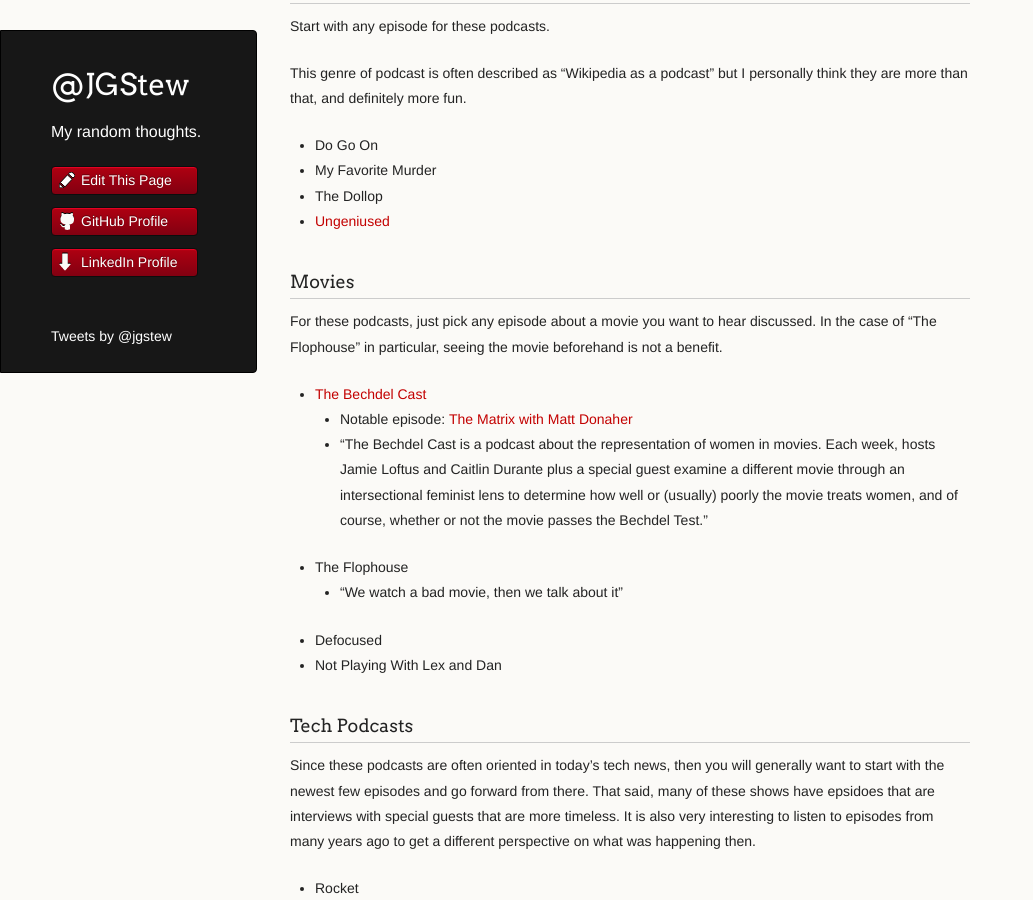
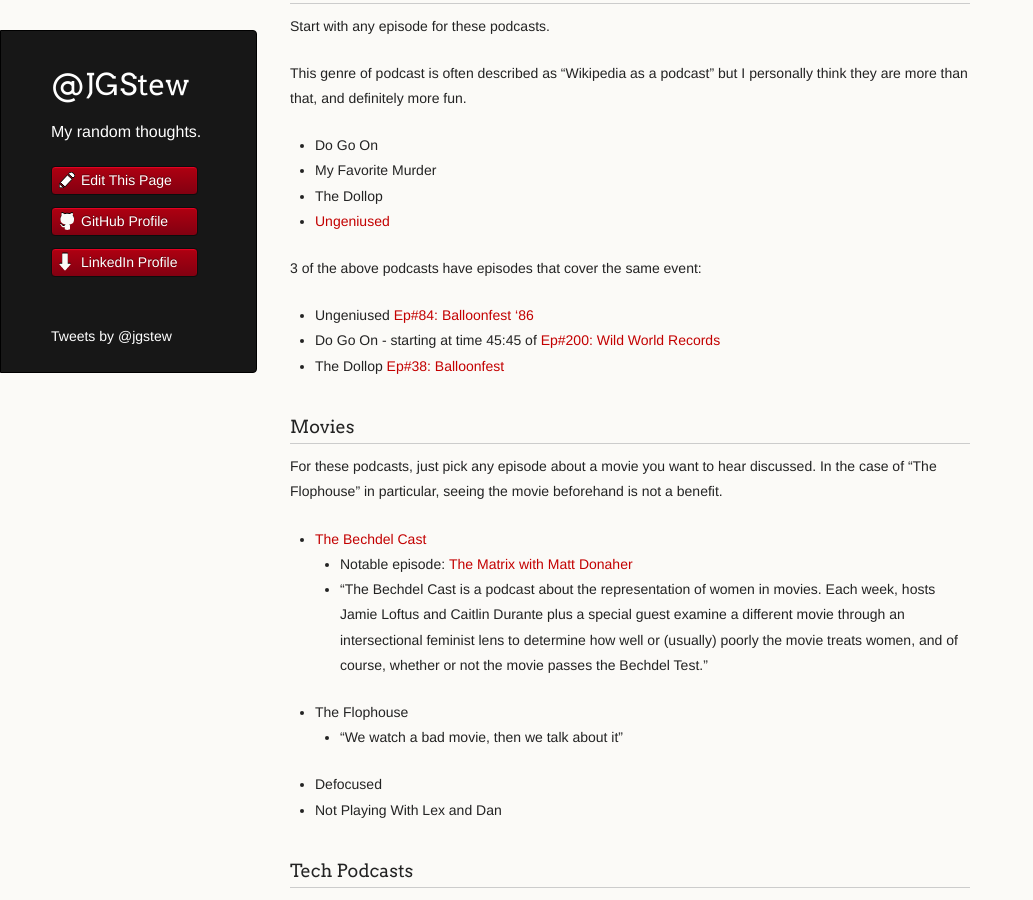
Before and after one commit to jgstew/jgstew.github.io, a Jekyll site: the page built from _posts/2018-01-01-My-Favorite-Podcasts.md, in a window 1280 px wide and 900 px high, scrolled down 1255 px. Shown: the whole window, without its empty margins (0-1033 px from the left). Built offline with Jekyll 4.4.1, drawn with Linux system fonts in a browser that asks for light colours; nearby versions of some CDN libraries; comment, search, counter and statistics services are not loaded.

Commit message:
Update 2018-01-01-My-Favorite-Podcasts.md

```diff
--- a/_posts/2018-01-01-My-Favorite-Podcasts.md
+++ b/_posts/2018-01-01-My-Favorite-Podcasts.md
@@ -46,6 +46,11 @@ This genre of podcast is often described as "Wikipedia as a podcast" but I perso
 - The Dollop
 - [Ungeniused](https://www.relay.fm/ungeniused)
 
+3 of the above podcasts have episodes that cover the same event:
+- Ungeniused [Ep#84: Balloonfest ‘86](https://overcast.fm/+GuVWfhMcc)
+- Do Go On - starting at time 45:45 of [Ep#200: Wild World Records](https://overcast.fm/+K4eUavvyQ/45:45)
+- The Dollop [Ep#38: Balloonfest](https://overcast.fm/+CdtP5ezQ)
+
 ### Movies
 
 For these podcasts, just pick any episode about a movie you want to hear discussed. In the case of "The Flophouse" in particular, seeing the movie beforehand is not a benefit.
```
